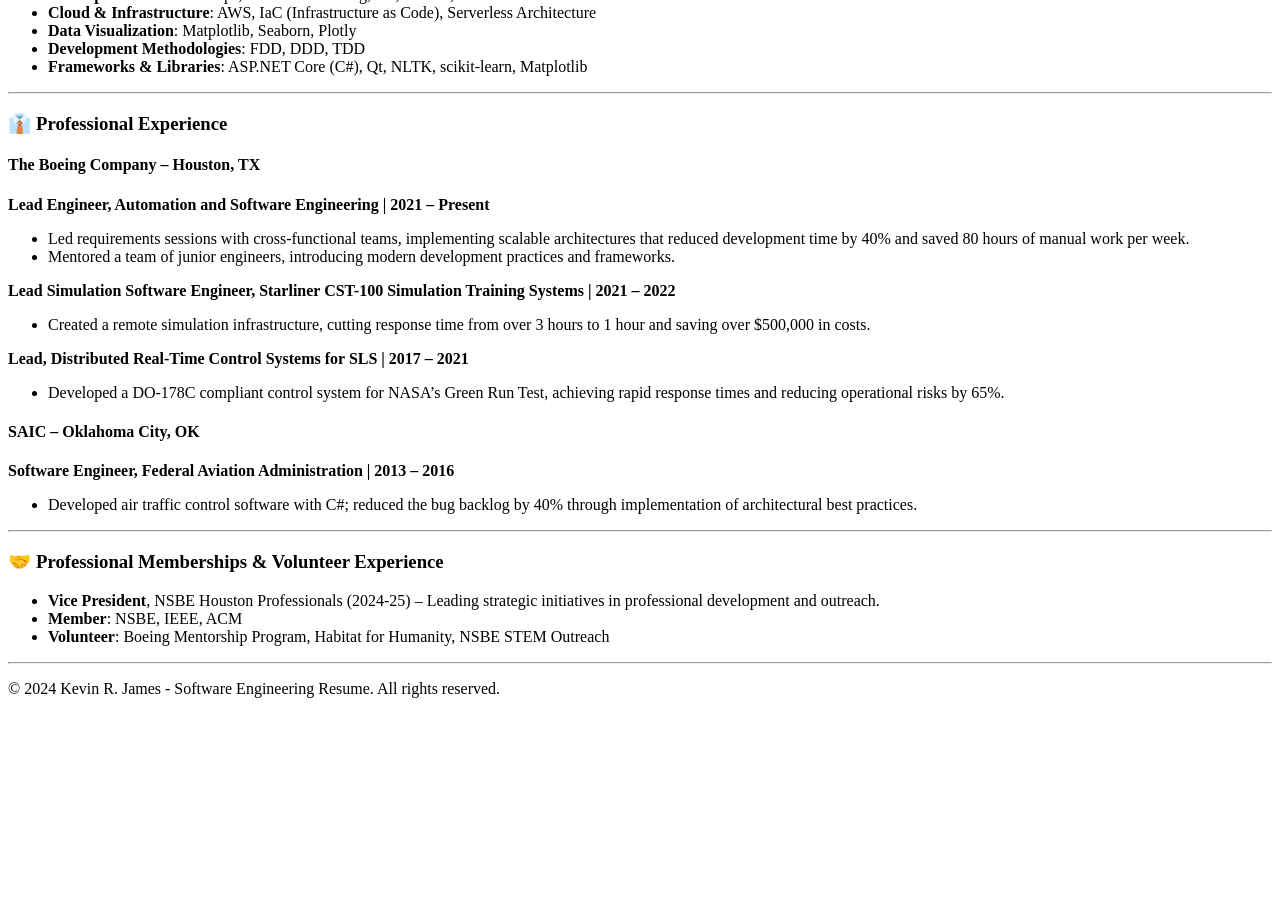
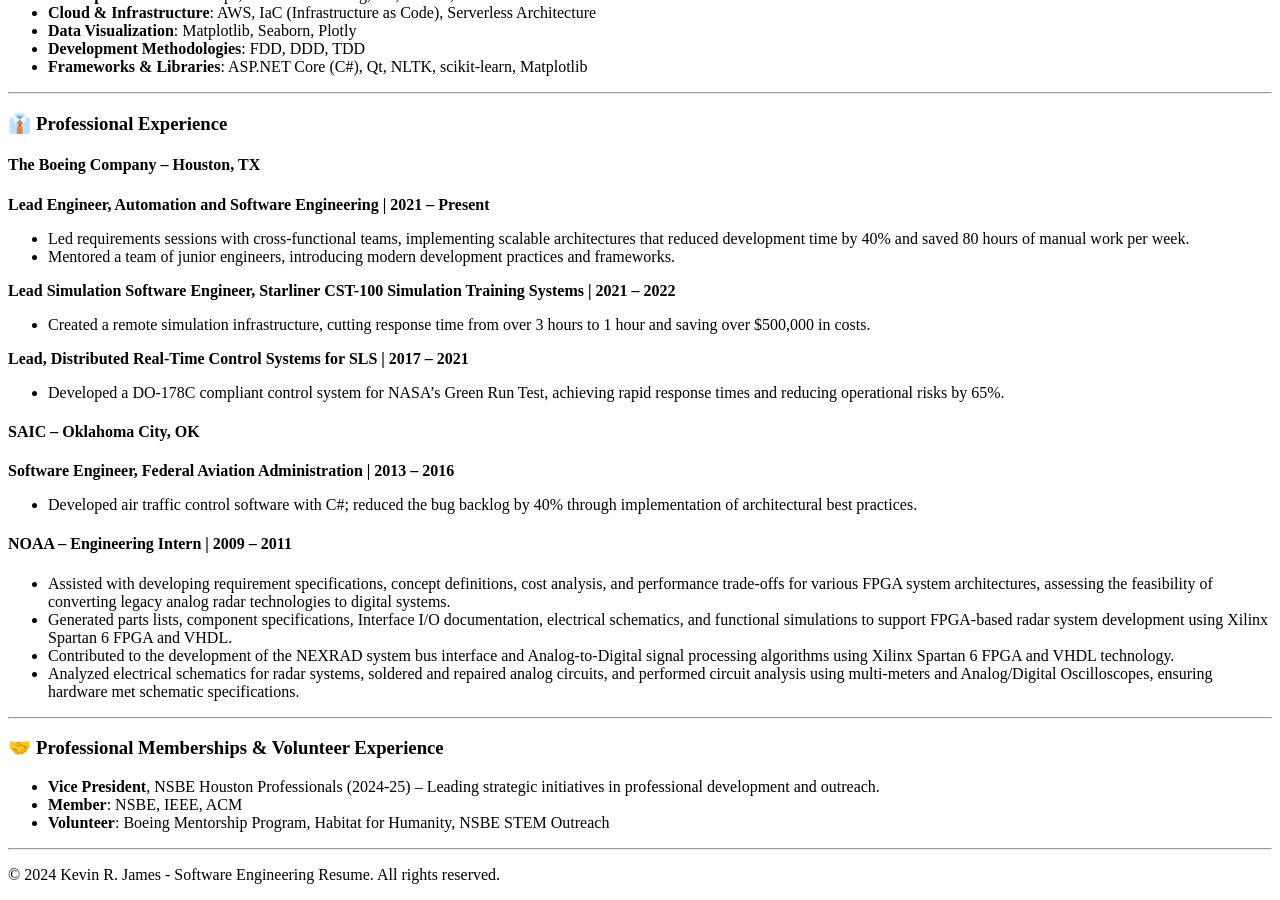
Before and after one commit to krjii/krjii.github.io, a Jekyll site: the page built from index.md, in a window 1280 px wide and 900 px high, scrolled down 1084 px. Built offline with Jekyll 4.4.1, drawn with Linux system fonts in a browser that asks for light colours; before the commit the page ends 1798 px from its top, so only the background shows below that.

Commit message:
add noaa internship

```diff
--- a/index.md
+++ b/index.md
@@ -84,6 +84,13 @@ Strategic leader in **systems engineering, software development,** and **project
 **Software Engineer, Federal Aviation Administration | 2013 – 2016**
 - Developed air traffic control software with C#; reduced the bug backlog by 40% through implementation of architectural best practices.
 
+#### NOAA – Engineering Intern | 2009 – 2011
+- Assisted with developing requirement specifications, concept definitions, cost analysis, and performance trade-offs for various FPGA system architectures, assessing the feasibility of converting legacy analog radar technologies to digital systems.
+- Generated parts lists, component specifications, Interface I/O documentation, electrical schematics, and functional simulations to support FPGA-based radar system development using Xilinx Spartan 6 FPGA and VHDL.
+- Contributed to the development of the NEXRAD system bus interface and Analog-to-Digital signal processing algorithms using Xilinx Spartan 6 FPGA and VHDL technology.
+- Analyzed electrical schematics for radar systems, soldered and repaired analog circuits, and performed circuit analysis using multi-meters and Analog/Digital Oscilloscopes, ensuring hardware met schematic specifications.
+
+
 ---
 
 ### 🤝 Professional Memberships & Volunteer Experience
```
